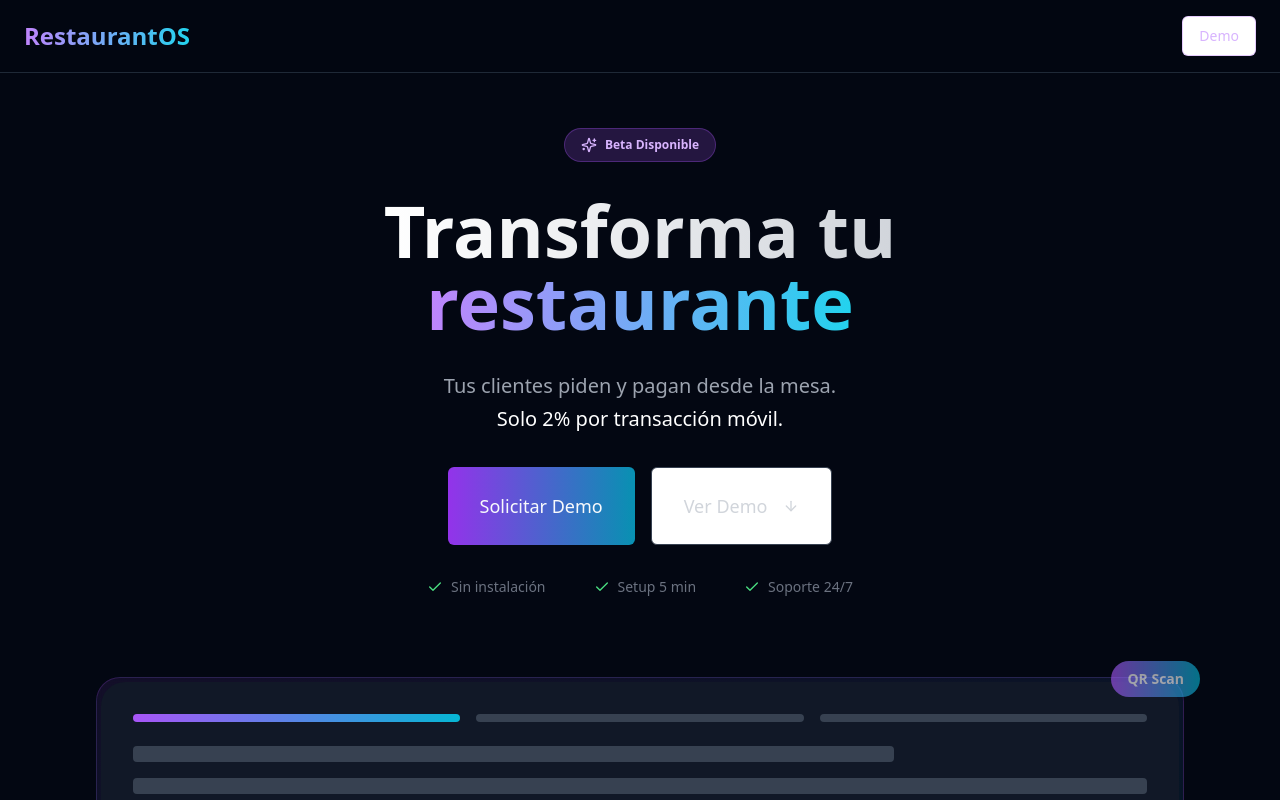
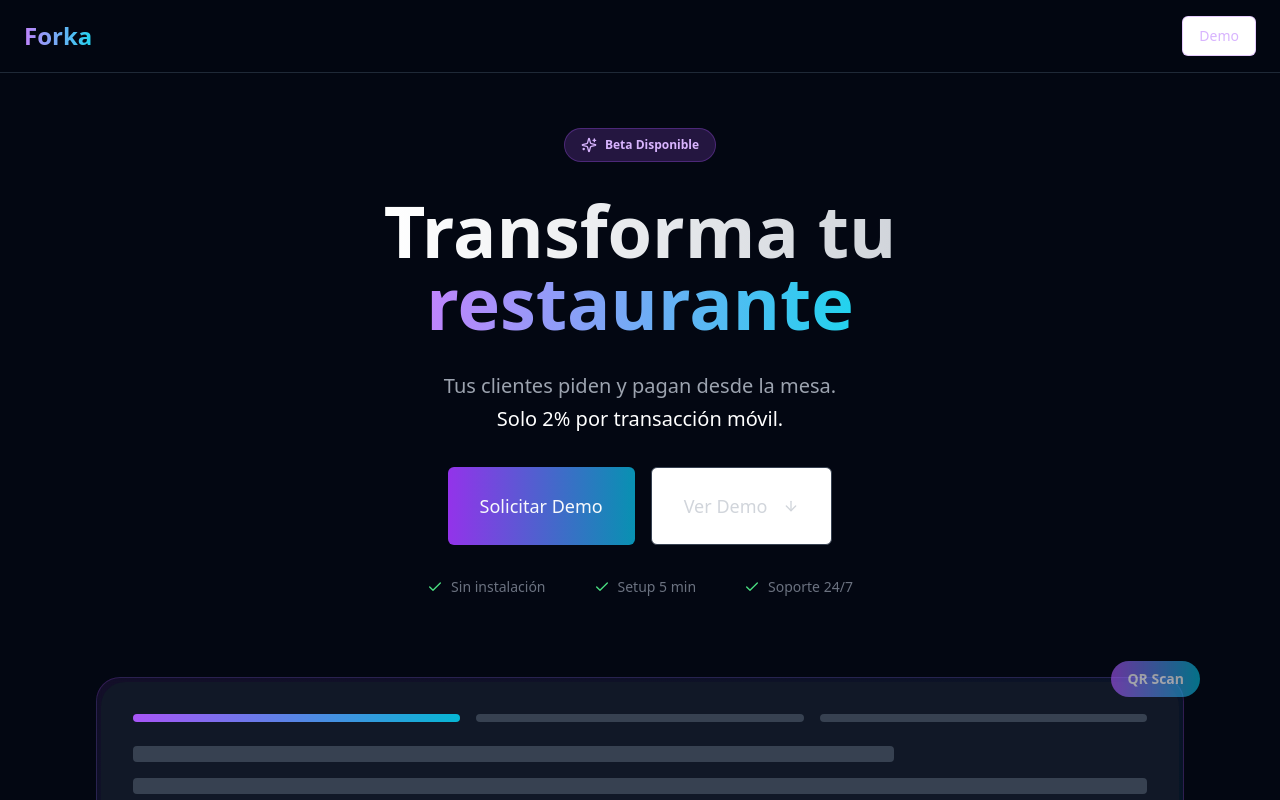
Before and after one commit to Antonio-Cristian-Nica/qmenu-digital-flow, a React (Vite) app: page / in a window 1280 px wide. Shown: the top 800 px of the page. Built offline with nearby package versions, Linux system fonts and the light colour scheme.

Commit message:
Rename brand name to Forka
Replaces "RestaurantOS" with "Forka" in the navigation and hero section.

```diff
--- a/src/pages/Index.tsx
+++ b/src/pages/Index.tsx
@@ -71,7 +71,7 @@ const Index = () => {
         <div className="container mx-auto px-6 py-4 flex justify-between items-center">
           <div className="text-2xl font-bold">
             <span className="bg-gradient-to-r from-purple-400 to-cyan-400 bg-clip-text text-transparent">
-              RestaurantOS
+              Forka
             </span>
           </div>
           <Button variant="outline" className="border-purple-500/30 text-purple-300 hover:bg-purple-500/10">
@@ -509,7 +509,7 @@ const Index = () => {
             <div>
               <div className="text-2xl font-bold mb-4">
                 <span className="bg-gradient-to-r from-purple-400 to-cyan-400 bg-clip-text text-transparent">
-                  RestaurantOS
+                  Forka
                 </span>
               </div>
               <p className="text-gray-400">
@@ -548,7 +548,7 @@ const Index = () => {
           <Separator className="my-8 bg-gray-800" />
 
           <div className="flex flex-col md:flex-row justify-between items-center text-gray-400">
-            <div>© 2024 RestaurantOS. Todos los derechos reservados.</div>
+            <div>© 2024 Forka. Todos los derechos reservados.</div>
             <div className="flex gap-6 mt-4 md:mt-0">
               <span>Privacidad</span>
               <span>Términos</span>
```
